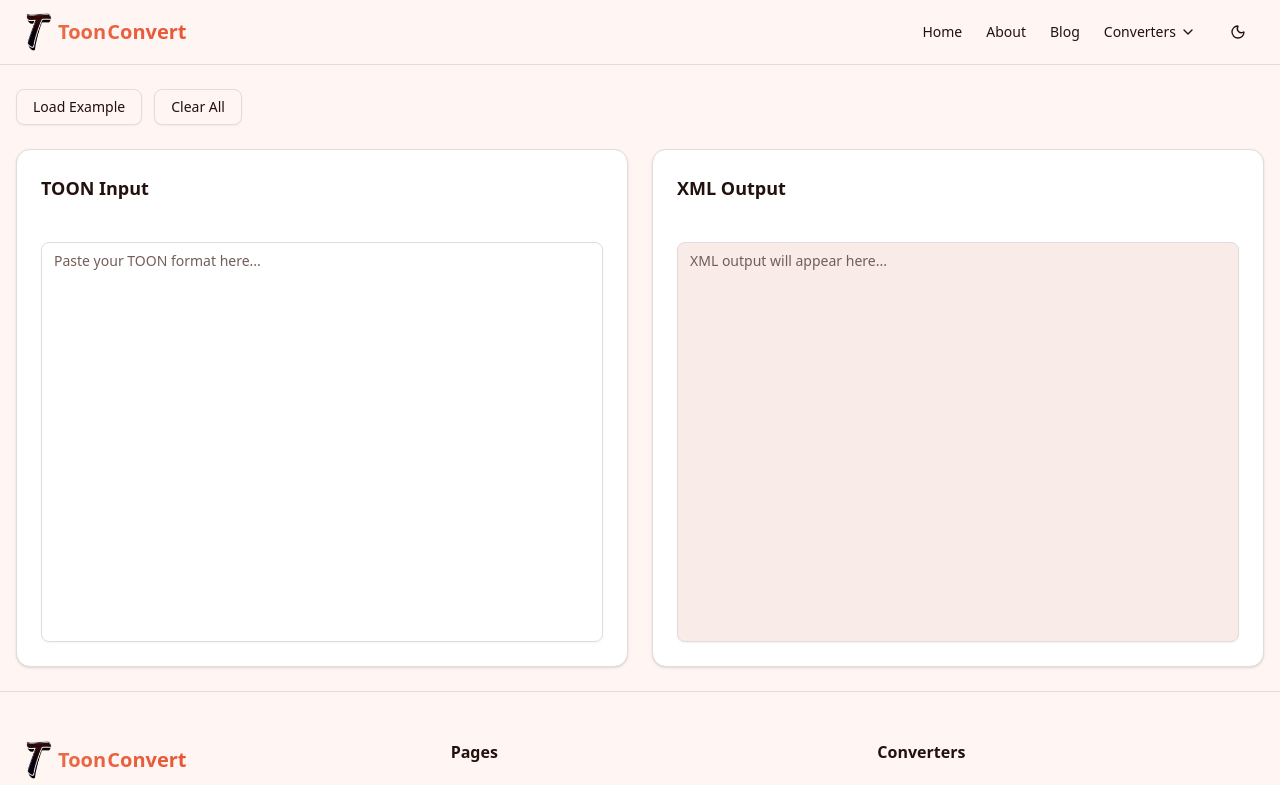
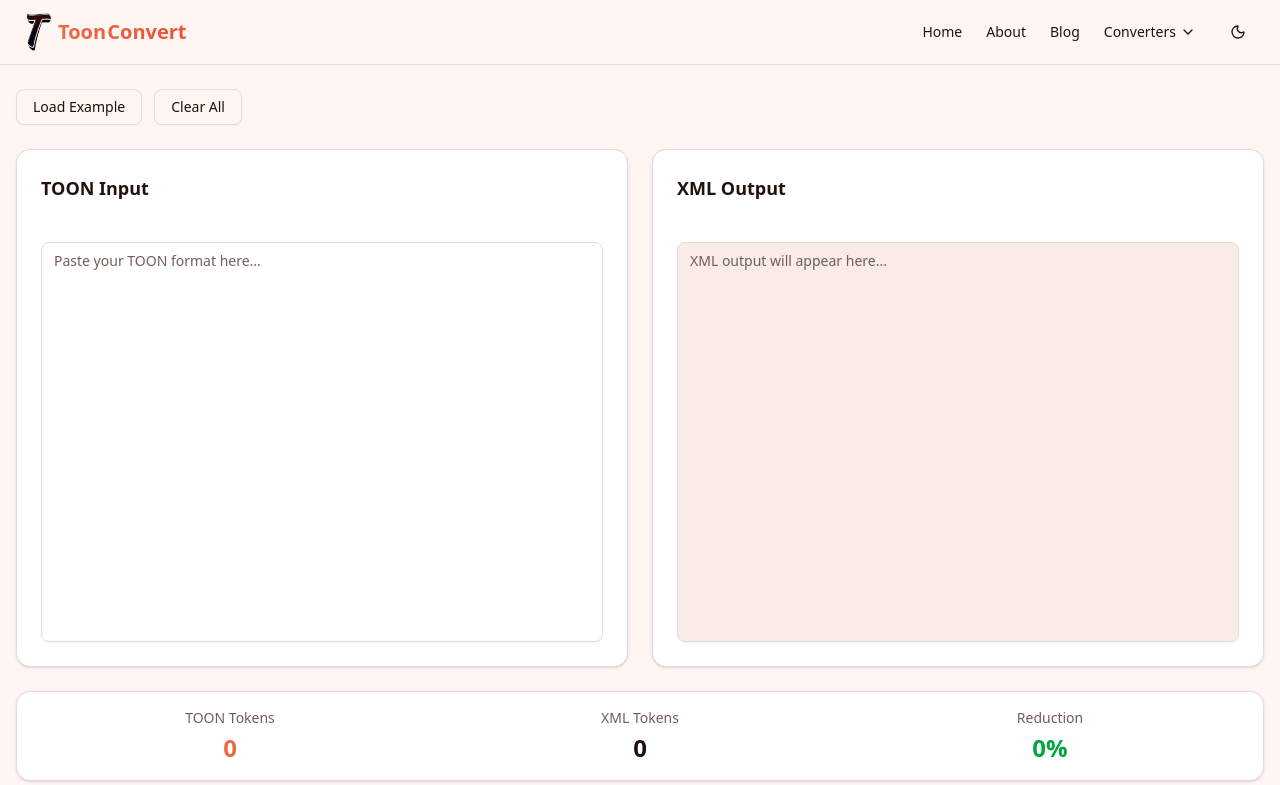
Before and after one commit to AhanafTahmid/ToonConvert, a Next.js app: page /toon-to-xml in a window 1280 px wide. Shown: the top 785 px of the page. Built offline with nearby package versions, Linux system fonts and the light colour scheme.

Commit message:
Updated "Not recommended" options when tokens are higher than input

```diff
--- a/src/app/manifest.ts
+++ b/src/app/manifest.ts
@@ -11,12 +11,12 @@ export default function manifest(): MetadataRoute.Manifest {
     theme_color: '#3b82f6',
     icons: [
       {
-        src: '/icon-192.png',
+        src: '/logo.png',
         sizes: '192x192',
         type: 'image/png',
       },
       {
-        src: '/icon-512.png',
+        src: '/logo.png',
         sizes: '512x512',
         type: 'image/png',
       },
--- a/src/app/toon-to-csv/page.tsx
+++ b/src/app/toon-to-csv/page.tsx
@@ -5,7 +5,7 @@ import { Copy, Download, Check } from 'lucide-react';
 import { Button } from '@/components/ui/button';
 import { Card } from '@/components/ui/card';
 import { CodeEditor } from '@/components/CodeEditor';
-import { toonToCsv } from '@/lib/toon-converter';
+import { toonToCsv, calculateTokenSavings } from '@/lib/toon-converter';
 import { useCopyToClipboard } from '@/hooks/useCopyToClipboard';
 import { useAutoSave, loadFromStorage, clearStorage } from '@/hooks/useAutoSave';
 
@@ -20,6 +20,12 @@ export default function ToonToCsvPage() {
   const [toonInput, setToonInput] = useState('');
   const [csvOutput, setCsvOutput] = useState('');
   const [error, setError] = useState('');
+  const [stats, setStats] = useState({
+    toonTokens: 0,
+    csvTokens: 0,
+    savedTokens: 0,
+    savedPercentage: 0,
+  });
   const { isCopied, copyToClipboard } = useCopyToClipboard();
 
   // Load saved input on mount
@@ -37,6 +43,7 @@ export default function ToonToCsvPage() {
     if (!toonInput.trim()) {
       setCsvOutput('');
       setError('');
+      setStats({ toonTokens: 0, csvTokens: 0, savedTokens: 0, savedPercentage: 0 });
       return;
     }
 
@@ -44,9 +51,19 @@ export default function ToonToCsvPage() {
       const converted = toonToCsv(toonInput);
       setCsvOutput(converted);
       setError('');
+
+      // Calculate token savings (TOON input -> CSV output)
+      const tokenStats = calculateTokenSavings(toonInput, converted);
+      setStats({
+        toonTokens: tokenStats.jsonTokens,  // Input tokens (TOON)
+        csvTokens: tokenStats.toonTokens,   // Output tokens (CSV)
+        savedTokens: tokenStats.savedTokens, // Will be negative when output > input
+        savedPercentage: tokenStats.savedPercentage, // Will be negative when output > input
+      });
     } catch (err) {
       setError(err instanceof Error ? err.message : 'Invalid TOON format');
       setCsvOutput('');
+      setStats({ toonTokens: 0, csvTokens: 0, savedTokens: 0, savedPercentage: 0 });
     }
   }, [toonInput]);
 
@@ -58,6 +75,7 @@ export default function ToonToCsvPage() {
     setToonInput('');
     setCsvOutput('');
     setError('');
+    setStats({ toonTokens: 0, csvTokens: 0, savedTokens: 0, savedPercentage: 0 });
     clearStorage(STORAGE_KEY);
   };
 
@@ -141,6 +159,33 @@ export default function ToonToCsvPage() {
           />
         </Card>
       </div>
+
+      {/* Stats Bar */}
+      <Card className="p-4 mt-6">
+        <div className="grid grid-cols-3 gap-4 text-center">
+          <div>
+            <div className="text-sm text-muted-foreground mb-1">TOON Tokens</div>
+            <div className="text-2xl font-bold text-[#EA6A47] dark:text-[#EA6A47]">
+              {stats.toonTokens}
+            </div>
+          </div>
+          <div>
+            <div className="text-sm text-muted-foreground mb-1">CSV Tokens</div>
+            <div className="text-2xl font-bold">{stats.csvTokens}</div>
+          </div>
+          <div>
+            <div className="text-sm text-muted-foreground mb-1">Reduction</div>
+            <div className={`text-2xl font-bold ${stats.savedPercentage < 0 ? 'text-red-600 dark:text-red-400' : 'text-green-600 dark:text-green-400'}`}>
+              {stats.savedPercentage}%
+            </div>
+            {stats.savedPercentage < 0 && (
+              <div className="text-xs text-red-600 dark:text-red-400 mt-1">
+                Not recommended
+              </div>
+            )}
+          </div>
+        </div>
+      </Card>
     </div>
   );
 }
--- a/src/app/toon-to-json/page.tsx
+++ b/src/app/toon-to-json/page.tsx
@@ -53,14 +53,13 @@ export default function ToonToJsonPage() {
       setJsonOutput(formatted);
       setError('');
 
-      // Calculate token savings (reversed: TOON input -> JSON output)
-      const tokenStats = calculateTokenSavings(formatted, toonInput);
-      // Swap the values since we're going from TOON to JSON
+      // Calculate token savings (TOON input -> JSON output)
+      const tokenStats = calculateTokenSavings(toonInput, formatted);
       setStats({
-        toonTokens: tokenStats.toonTokens,
-        jsonTokens: tokenStats.jsonTokens,
-        savedTokens: tokenStats.savedTokens,
-        savedPercentage: tokenStats.savedPercentage,
+        toonTokens: tokenStats.jsonTokens,  // Input tokens (TOON)
+        jsonTokens: tokenStats.toonTokens,  // Output tokens (JSON)
+        savedTokens: tokenStats.savedTokens, // Will be negative when output > input
+        savedPercentage: tokenStats.savedPercentage, // Will be negative when output > input
       });
     } catch (err) {
       setError(err instanceof Error ? err.message : 'Invalid TOON format');
@@ -177,9 +176,14 @@ export default function ToonToJsonPage() {
           </div>
           <div>
             <div className="text-sm text-muted-foreground mb-1">Reduction</div>
-            <div className="text-2xl font-bold text-green-600 dark:text-green-400">
+            <div className={`text-2xl font-bold ${stats.savedPercentage < 0 ? 'text-red-600 dark:text-red-400' : 'text-green-600 dark:text-green-400'}`}>
               {stats.savedPercentage}%
             </div>
+            {stats.savedPercentage < 0 && (
+              <div className="text-xs text-red-600 dark:text-red-400 mt-1">
+                Not recommended
+              </div>
+            )}
           </div>
         </div>
       </Card>
--- a/src/app/toon-to-xml/page.tsx
+++ b/src/app/toon-to-xml/page.tsx
@@ -5,7 +5,7 @@ import { Copy, Download, Check } from 'lucide-react';
 import { Button } from '@/components/ui/button';
 import { Card } from '@/components/ui/card';
 import { CodeEditor } from '@/components/CodeEditor';
-import { toonToXml } from '@/lib/toon-converter';
+import { toonToXml, calculateTokenSavings } from '@/lib/toon-converter';
 import { useCopyToClipboard } from '@/hooks/useCopyToClipboard';
 import { useAutoSave, loadFromStorage, clearStorage } from '@/hooks/useAutoSave';
 
@@ -20,6 +20,12 @@ export default function ToonToXmlPage() {
   const [toonInput, setToonInput] = useState('');
   const [xmlOutput, setXmlOutput] = useState('');
   const [error, setError] = useState('');
+  const [stats, setStats] = useState({
+    toonTokens: 0,
+    xmlTokens: 0,
+    savedTokens: 0,
+    savedPercentage: 0,
+  });
   const { isCopied, copyToClipboard } = useCopyToClipboard();
 
   // Load saved input on mount
@@ -37,6 +43,7 @@ export default function ToonToXmlPage() {
     if (!toonInput.trim()) {
       setXmlOutput('');
       setError('');
+      setStats({ toonTokens: 0, xmlTokens: 0, savedTokens: 0, savedPercentage: 0 });
       return;
     }
 
@@ -44,9 +51,19 @@ export default function ToonToXmlPage() {
       const converted = toonToXml(toonInput);
       setXmlOutput(converted);
       setError('');
+
+      // Calculate token savings (TOON input -> XML output)
+      const tokenStats = calculateTokenSavings(toonInput, converted);
+      setStats({
+        toonTokens: tokenStats.jsonTokens,  // Input tokens (TOON)
+        xmlTokens: tokenStats.toonTokens,   // Output tokens (XML)
+        savedTokens: tokenStats.savedTokens, // Will be negative when output > input
+        savedPercentage: tokenStats.savedPercentage, // Will be negative when output > input
+      });
     } catch (err) {
       setError(err instanceof Error ? err.message : 'Invalid TOON format');
       setXmlOutput('');
+      setStats({ toonTokens: 0, xmlTokens: 0, savedTokens: 0, savedPercentage: 0 });
     }
   }, [toonInput]);
 
@@ -58,6 +75,7 @@ export default function ToonToXmlPage() {
     setToonInput('');
     setXmlOutput('');
     setError('');
+    setStats({ toonTokens: 0, xmlTokens: 0, savedTokens: 0, savedPercentage: 0 });
     clearStorage(STORAGE_KEY);
   };
 
@@ -141,6 +159,33 @@ export default function ToonToXmlPage() {
           />
         </Card>
       </div>
+
+      {/* Stats Bar */}
+      <Card className="p-4 mt-6">
+        <div className="grid grid-cols-3 gap-4 text-center">
+          <div>
+            <div className="text-sm text-muted-foreground mb-1">TOON Tokens</div>
+            <div className="text-2xl font-bold text-[#EA6A47] dark:text-[#EA6A47]">
+              {stats.toonTokens}
+            </div>
+          </div>
+          <div>
+            <div className="text-sm text-muted-foreground mb-1">XML Tokens</div>
+            <div className="text-2xl font-bold">{stats.xmlTokens}</div>
+          </div>
+          <div>
+            <div className="text-sm text-muted-foreground mb-1">Reduction</div>
+            <div className={`text-2xl font-bold ${stats.savedPercentage < 0 ? 'text-red-600 dark:text-red-400' : 'text-green-600 dark:text-green-400'}`}>
+              {stats.savedPercentage}%
+            </div>
+            {stats.savedPercentage < 0 && (
+              <div className="text-xs text-red-600 dark:text-red-400 mt-1">
+                Not recommended
+              </div>
+            )}
+          </div>
+        </div>
+      </Card>
     </div>
   );
 }
--- a/src/app/toon-to-yaml/page.tsx
+++ b/src/app/toon-to-yaml/page.tsx
@@ -5,7 +5,7 @@ import { Copy, Download, Check } from 'lucide-react';
 import { Button } from '@/components/ui/button';
 import { Card } from '@/components/ui/card';
 import { CodeEditor } from '@/components/CodeEditor';
-import { toonToYaml } from '@/lib/toon-converter';
+import { toonToYaml, calculateTokenSavings } from '@/lib/toon-converter';
 import { useCopyToClipboard } from '@/hooks/useCopyToClipboard';
 import { useAutoSave, loadFromStorage, clearStorage } from '@/hooks/useAutoSave';
 
@@ -20,6 +20,12 @@ export default function ToonToYamlPage() {
   const [toonInput, setToonInput] = useState('');
   const [yamlOutput, setYamlOutput] = useState('');
   const [error, setError] = useState('');
+  const [stats, setStats] = useState({
+    toonTokens: 0,
+    yamlTokens: 0,
+    savedTokens: 0,
+    savedPercentage: 0,
+  });
   const { isCopied, copyToClipboard } = useCopyToClipboard();
 
   // Load saved input on mount
@@ -37,6 +43,7 @@ export default function ToonToYamlPage() {
     if (!toonInput.trim()) {
       setYamlOutput('');
       setError('');
+      setStats({ toonTokens: 0, yamlTokens: 0, savedTokens: 0, savedPercentage: 0 });
       return;
     }
 
@@ -44,9 +51,19 @@ export default function ToonToYamlPage() {
       const converted = toonToYaml(toonInput);
       setYamlOutput(converted);
       setError('');
+
+      // Calculate token savings (TOON input -> YAML output)
+      const tokenStats = calculateTokenSavings(toonInput, converted);
+      setStats({
+        toonTokens: tokenStats.jsonTokens,  // Input tokens (TOON)
+        yamlTokens: tokenStats.toonTokens,  // Output tokens (YAML)
+        savedTokens: tokenStats.savedTokens, // Will be negative when output > input
+        savedPercentage: tokenStats.savedPercentage, // Will be negative when output > input
+      });
     } catch (err) {
       setError(err instanceof Error ? err.message : 'Invalid TOON format');
       setYamlOutput('');
+      setStats({ toonTokens: 0, yamlTokens: 0, savedTokens: 0, savedPercentage: 0 });
     }
   }, [toonInput]);
 
@@ -58,6 +75,7 @@ export default function ToonToYamlPage() {
     setToonInput('');
     setYamlOutput('');
     setError('');
+    setStats({ toonTokens: 0, yamlTokens: 0, savedTokens: 0, savedPercentage: 0 });
     clearStorage(STORAGE_KEY);
   };
 
@@ -141,6 +159,33 @@ export default function ToonToYamlPage() {
           />
         </Card>
       </div>
+
+      {/* Stats Bar */}
+      <Card className="p-4 mt-6">
+        <div className="grid grid-cols-3 gap-4 text-center">
+          <div>
+            <div className="text-sm text-muted-foreground mb-1">TOON Tokens</div>
+            <div className="text-2xl font-bold text-[#EA6A47] dark:text-[#EA6A47]">
+              {stats.toonTokens}
+            </div>
+          </div>
+          <div>
+            <div className="text-sm text-muted-foreground mb-1">YAML Tokens</div>
+            <div className="text-2xl font-bold">{stats.yamlTokens}</div>
+          </div>
+          <div>
+            <div className="text-sm text-muted-foreground mb-1">Reduction</div>
+            <div className={`text-2xl font-bold ${stats.savedPercentage < 0 ? 'text-red-600 dark:text-red-400' : 'text-green-600 dark:text-green-400'}`}>
+              {stats.savedPercentage}%
+            </div>
+            {stats.savedPercentage < 0 && (
+              <div className="text-xs text-red-600 dark:text-red-400 mt-1">
+                Not recommended
+              </div>
+            )}
+          </div>
+        </div>
+      </Card>
     </div>
   );
 }
--- a/src/lib/toon-converter.ts
+++ b/src/lib/toon-converter.ts
@@ -344,22 +344,23 @@ function parseValue(value: string): any {
 }
 
 /**
- * Calculates token savings between JSON and TOON
+ * Calculates token savings between input and output formats
+ * First parameter should be INPUT format, second parameter should be OUTPUT format
  */
-export function calculateTokenSavings(jsonString: string, toonString: string): {
+export function calculateTokenSavings(inputString: string, outputString: string): {
   jsonTokens: number;
   toonTokens: number;
   savedTokens: number;
   savedPercentage: number;
 } {
-  const jsonTokens = countTokens(jsonString);
-  const toonTokens = countTokens(toonString);
-  const savedTokens = jsonTokens - toonTokens;
-  const savedPercentage = jsonTokens > 0 ? Math.round((savedTokens / jsonTokens) * 100) : 0;
+  const inputTokens = countTokens(inputString);
+  const outputTokens = countTokens(outputString);
+  const savedTokens = inputTokens - outputTokens;
+  const savedPercentage = inputTokens > 0 ? Math.round((savedTokens / inputTokens) * 100) : 0;
 
   return {
-    jsonTokens,
-    toonTokens,
+    jsonTokens: inputTokens,  // Using jsonTokens as input tokens for backward compatibility
+    toonTokens: outputTokens, // Using toonTokens as output tokens for backward compatibility
     savedTokens,
     savedPercentage,
   };
```
Also changed, not shown: src/app/csv-to-toon/page.tsx (+6 -1 lines), src/app/json-to-toon/page.tsx (+6 -1 lines), src/app/xml-to-toon/page.tsx (+6 -1 lines), src/app/yaml-to-toon/page.tsx (+6 -1 lines).
